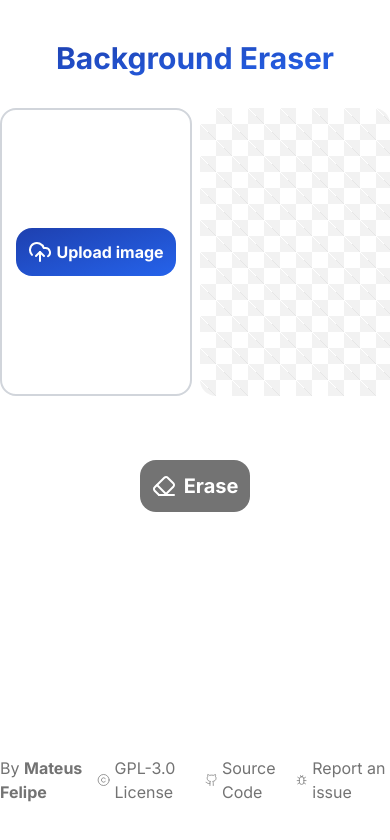
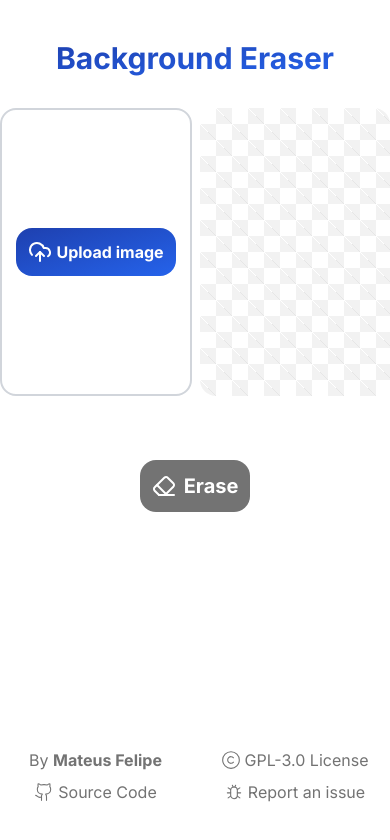
Before and after one commit to mateusfg7/background-eraser, a Next.js app: page / in a window 390 px wide. Shown: the top 840 px of the page. Built offline with nearby package versions, Linux system fonts and the light colour scheme.

Commit message:
feat(ui): make "footer" responsible

```diff
--- a/src/app/components/footer.tsx
+++ b/src/app/components/footer.tsx
@@ -2,7 +2,7 @@ import { Bug, Copyright, Github } from 'lucide-react'
 
 export function Footer() {
   return (
-    <div className="flex justify-between gap-2 text-neutral-500">
+    <div className="grid grid-cols-2 justify-items-center gap-2 text-neutral-500 sm:flex sm:justify-between">
       <a href="https://mateusf.com" target="_blank" rel="author">
         By <span className="font-bold">Mateus Felipe</span>
       </a>
--- a/src/app/globals.css
+++ b/src/app/globals.css
@@ -8,7 +8,7 @@
   }
 
   a {
-    @apply transition-colors hover:text-neutral-900;
+    @apply transition-colors hover:text-neutral-900 active:text-neutral-900;
   }
 }
 
```
